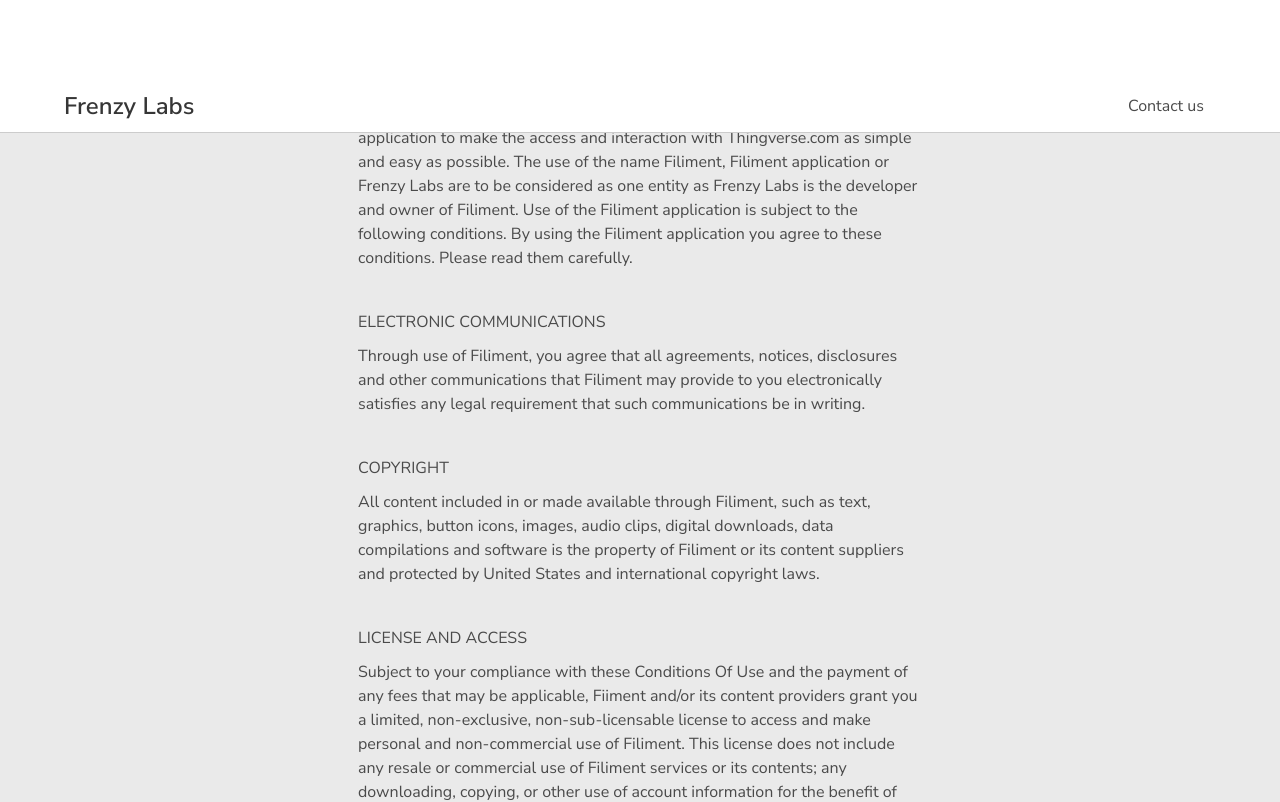
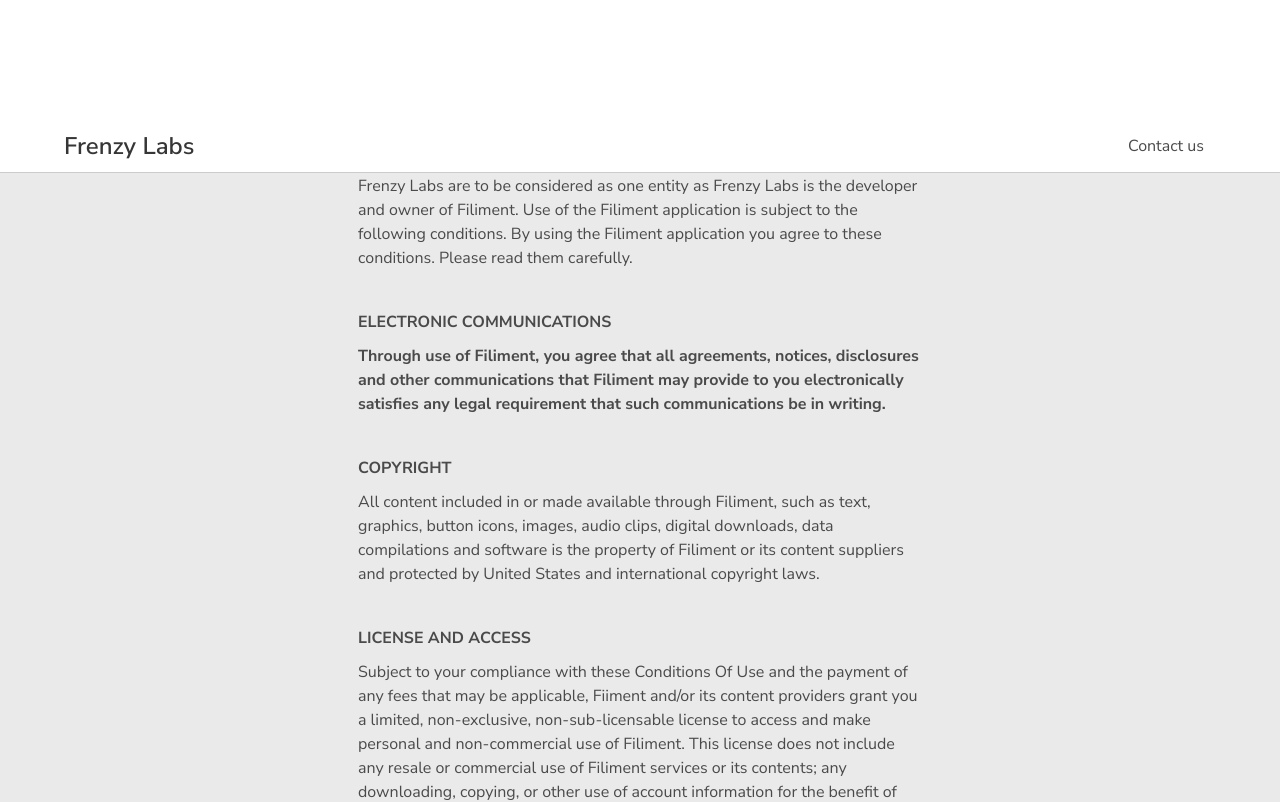
Before and after one commit to frenzylabs/frenzylabs.github.io, a plain HTML site: page filament/privacy.html in a window 1280 px wide. Shown: the top 802 px of the page. Drawn offline with Linux system fonts and the light colour scheme; a web font is replaced by a local one.

Commit message:
Update privacy.html

```diff
--- a/filament/privacy.html
+++ b/filament/privacy.html
@@ -16,6 +16,7 @@
   <style>
     h1, h2, h3, h4, h5 {
        margin-bottom:10px;
+      font-weight: bold;
     }
 
     p {
@@ -28,7 +29,7 @@
 <body>
   <nav class="navbar is-fixed-top" role="navigation" aria-label="main navigation">
 
-  <div class="container" style="margin-top:80px">
+  <div class="container" style="margin-top:120px">
     <div class="navbar-brand">
       <a class="navbar-item" href="https://frenzylabs.com">
         <span class="title is-4"><strong>Frenzy Labs</strong></span>
```
